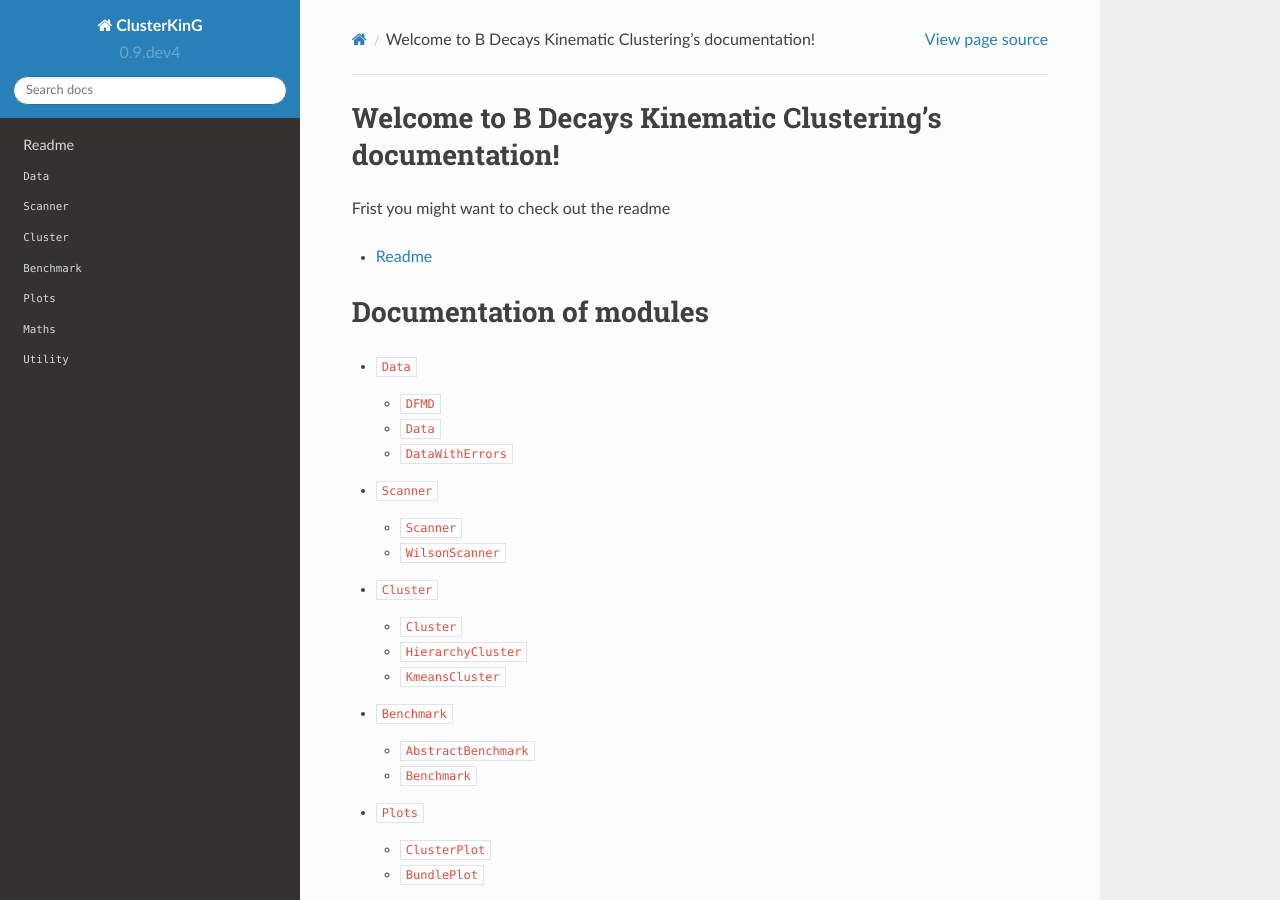
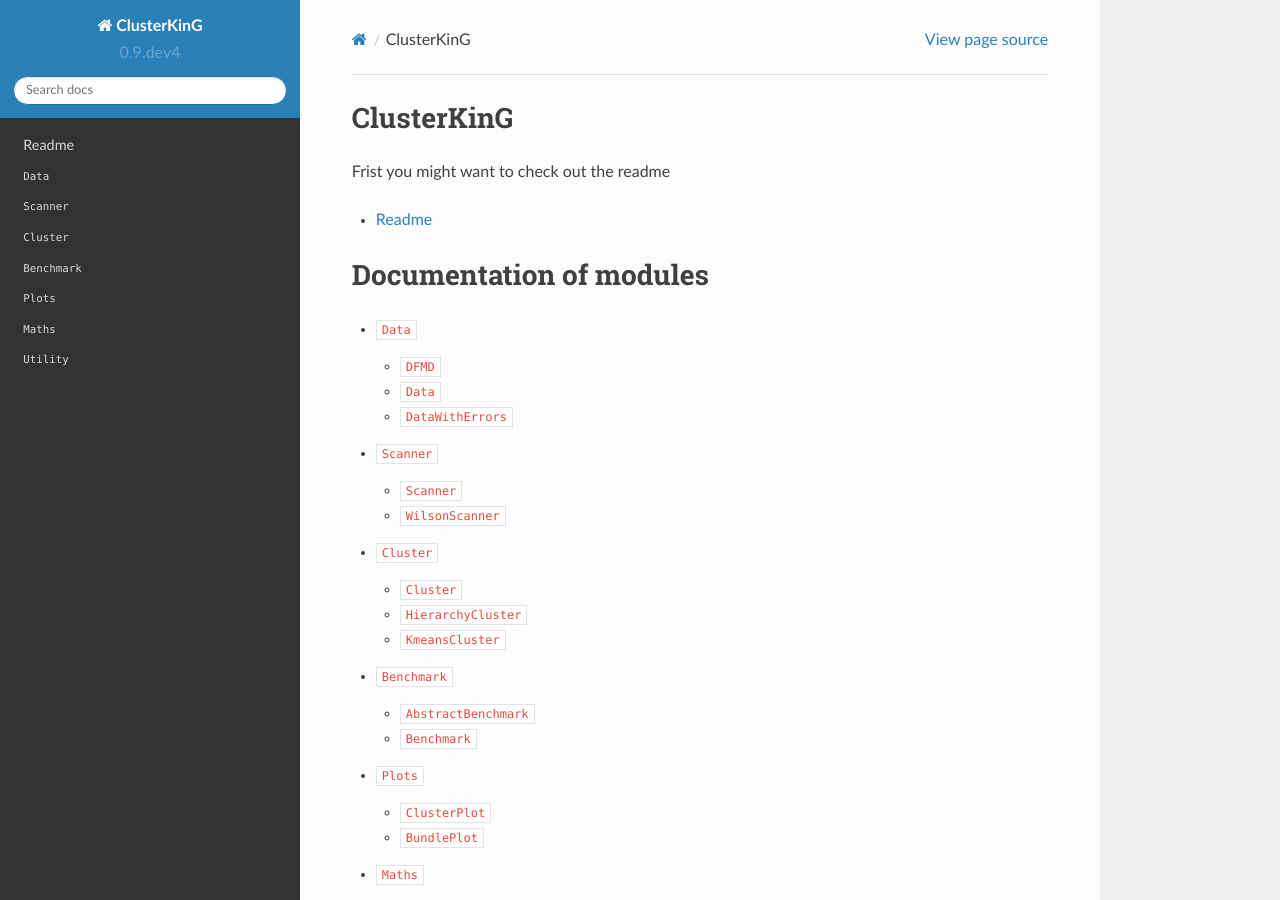
Before and after one commit to clusterking/clusterking, a Sphinx documentation site: the page built from doc/index.rst, in a window 1280 px wide and 900 px high. Built offline with Sphinx 7.4.7 and the Read the Docs theme 2.0.0, drawn with Linux system fonts in a browser that asks for light colours.

Commit message:
update project name

```diff
--- a/doc/index.rst
+++ b/doc/index.rst
@@ -1,10 +1,10 @@
-.. B Decays Kinematic Clustering documentation master file, created by
+.. ClusterKinG master file, created by
    sphinx-quickstart on Thu Jan 24 15:01:53 2019.
    You can adapt this file completely to your liking, but it should at least
    contain the root `toctree` directive.
 
-Welcome to B Decays Kinematic Clustering's documentation!
-=========================================================
+ClusterKinG
+===========
 
 Frist you might want to check out the readme
 
```
